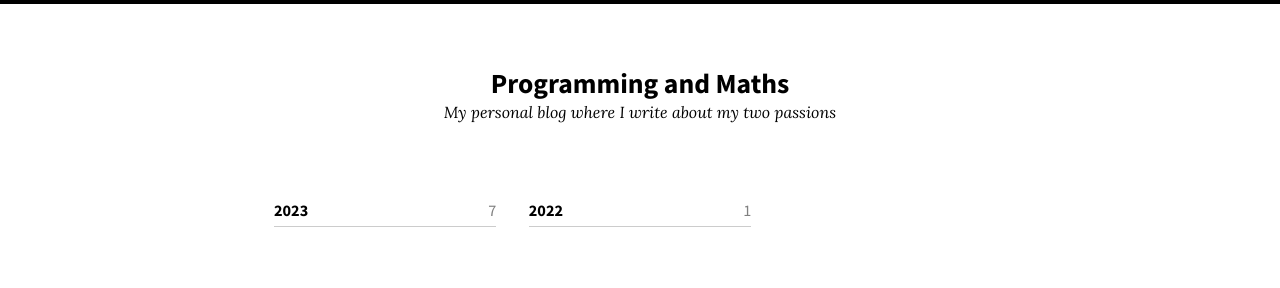
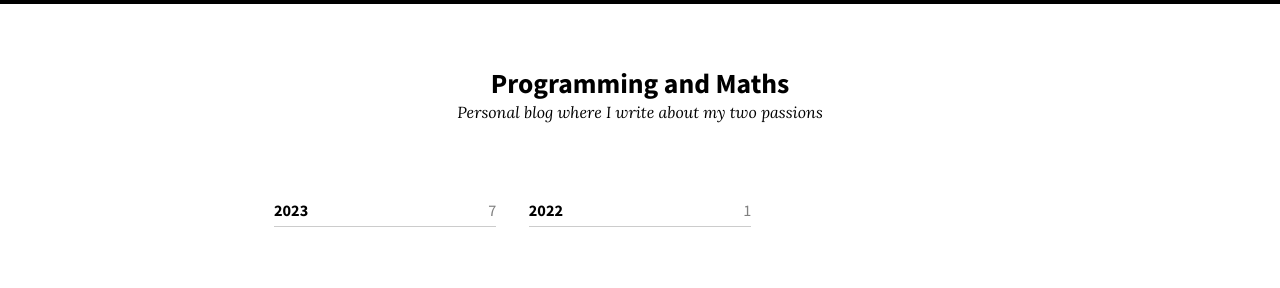
Before and after one commit to NikBomb/buildsucceded, a Jekyll site: the page built from index.md, in a window 1280 px wide. Shown: the top 288 px of the page. Built offline with Jekyll 4.4.1, drawn with Linux system fonts in a browser that asks for light colours; nearby versions of some CDN libraries.

Commit message:
Update Tag line

```diff
--- a/_config.yml
+++ b/_config.yml
@@ -18,7 +18,7 @@ remote_theme: mmistakes/so-simple-theme
 skin: "/assets/css/skins/default.css"
 locale: en-UK
 title: "Programming and Maths"
-description: "My personal blog where I write about my two passions"
+description: "Personal blog where I write about my two passions"
 baseurl: ""
 url: "nicobombace.com"
 logo: # path of site logo, e.g. "/images/logo.png"
```
